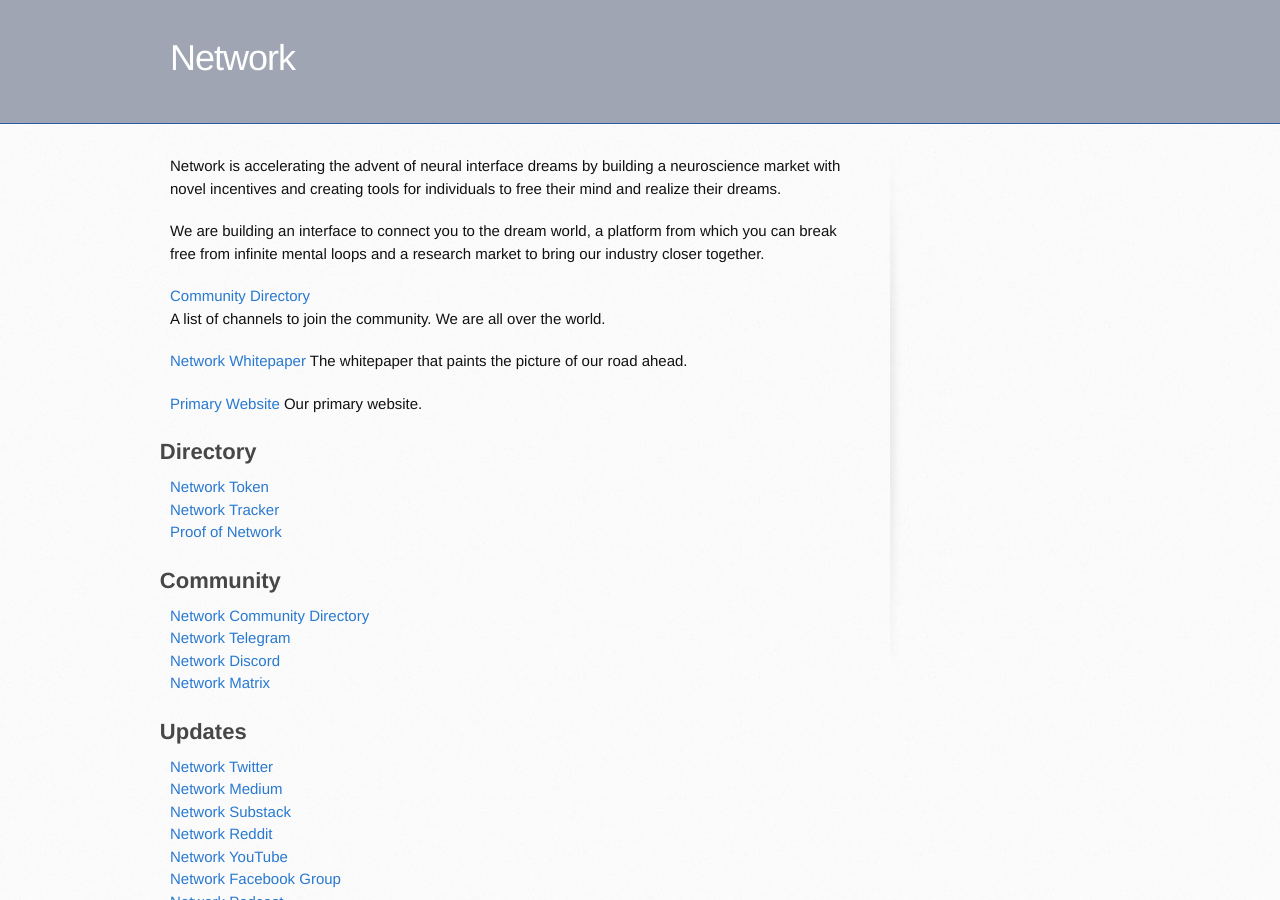
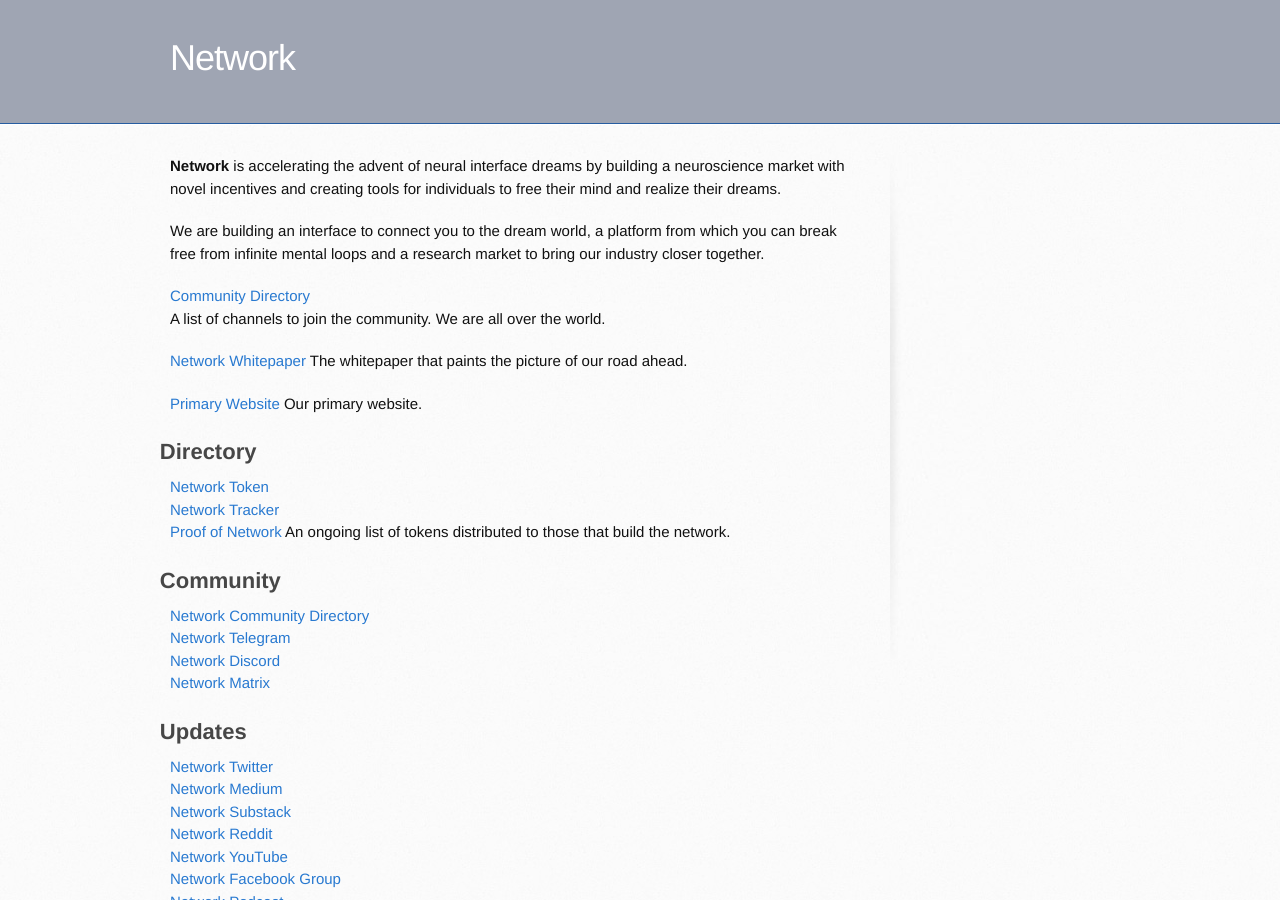
Before and after one commit to networkf/network.github.io, a Jekyll site: the page built from index.md, in a window 1280 px wide and 900 px high. Built offline with Jekyll 4.4.1, drawn with Linux system fonts in a browser that asks for light colours; some web fonts are replaced; our own code applies the rules of GitHub Pages for plain Markdown files; the repository's description, which GitHub fills in, is left out.

Commit message:
Update index.md

```diff
--- a/index.md
+++ b/index.md
@@ -5,7 +5,7 @@ layout: default
 <link rel="shortcut icon" type="image/png" href="/favicon.png">
 </head>
 ---
-Network is accelerating the advent of neural interface dreams by building a neuroscience market with novel incentives and creating tools for individuals to free their mind and realize their dreams.
+<b>Network</b> is accelerating the advent of neural interface dreams by building a neuroscience market with novel incentives and creating tools for individuals to free their mind and realize their dreams.
 
 We are building an interface to connect you to the dream world, a platform from which you can break free from infinite mental loops and a research market to bring our industry closer together.
 
@@ -27,6 +27,7 @@ Our primary website.
 <a href="https://docs.google.com/spreadsheets/d/1m9o-NVi9G2ksfayXTmo8XrTnp5_gyz4v4nxIQ5MIs8Y" target="_blank">Network Tracker</a>
 <br>
 <a href="https://app.skiff.com/docs/695b2531-2143-455c-871a-c7e53ec36995#sl6KBBJ0MLiWsZyIfxY0fvfsR+vKSlHPQ+vuhPkin0E=" target="_blank">Proof of Network</a>
+An ongoing list of tokens distributed to those that build the network.
 
 ## Community
 <a href="https://network.com.de/community" target="_blank">Network Community Directory</a>
```
